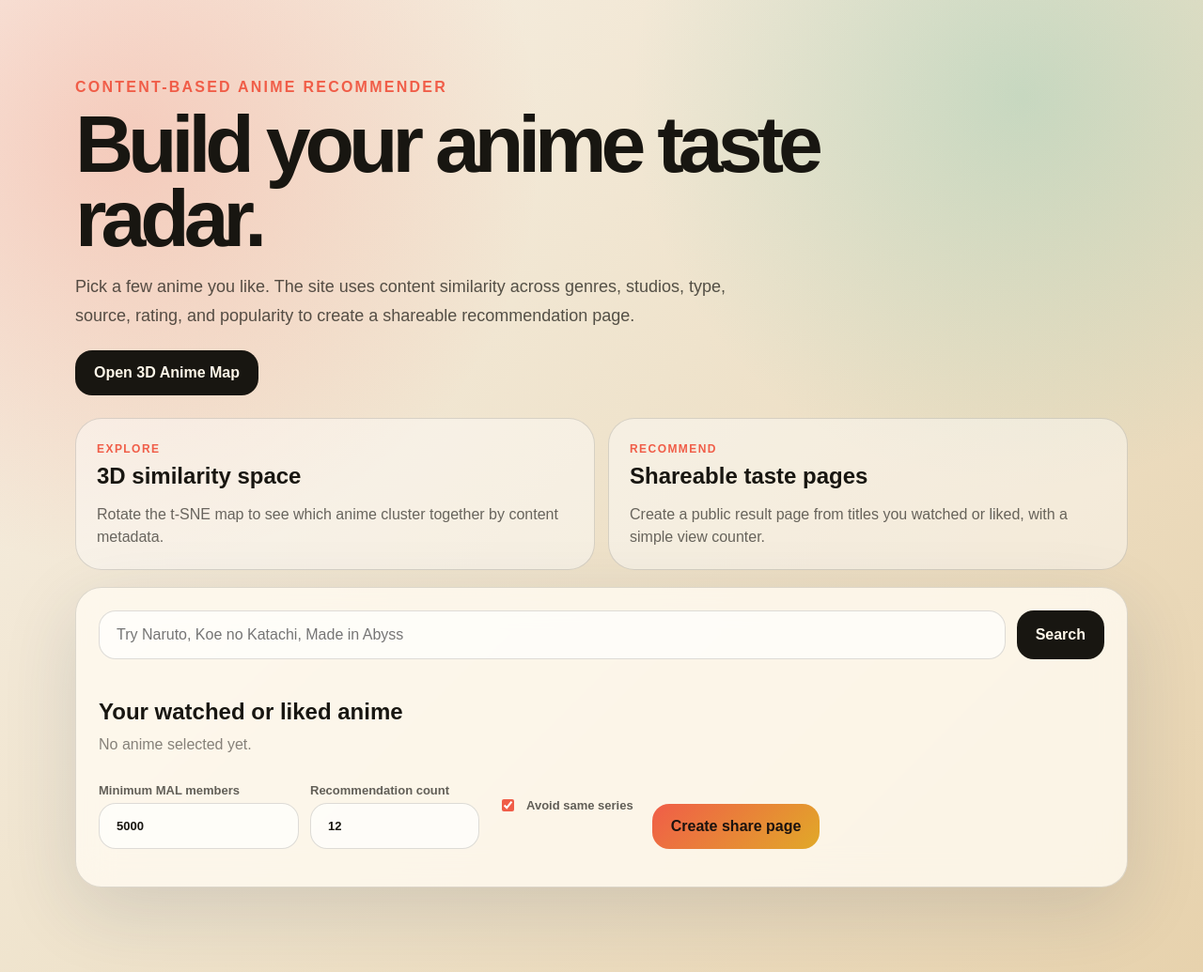
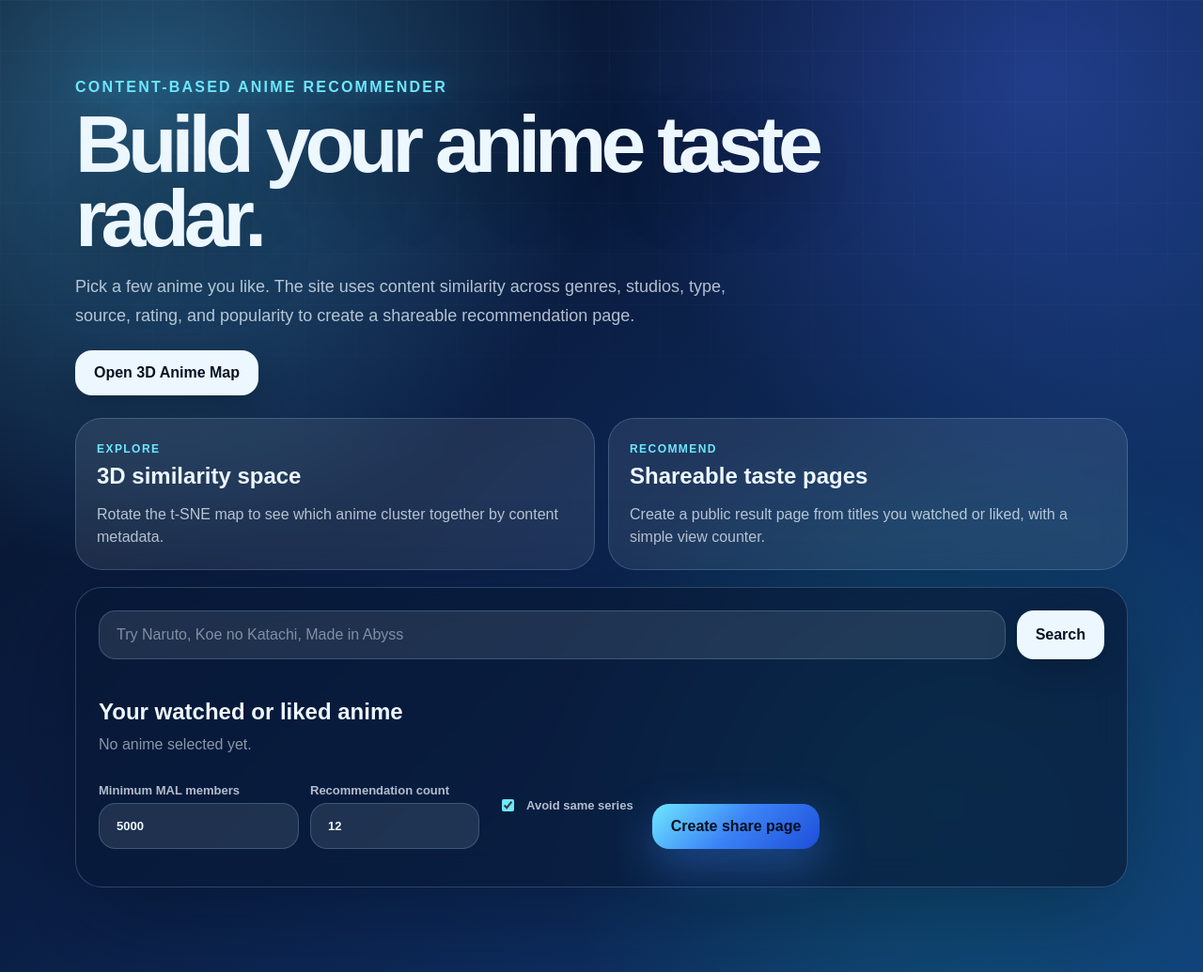
Before and after one commit to Ai-pre/Anime-recommendation-system, a Python web app: template templates/index.html in a window 1280 px wide. Shown: the whole page at 94% size. Run offline with Jinja, Linux system fonts and the light colour scheme; the template is opened without the code that fills it, so the values that code supplies are empty.

Commit message:
Refresh web theme with blue gradient

```diff
--- a/static/app.css
+++ b/static/app.css
@@ -1,12 +1,14 @@
 :root {
-  --ink: #181611;
-  --paper: #f6efe3;
-  --panel: rgba(255, 251, 241, 0.82);
-  --line: rgba(24, 22, 17, 0.14);
-  --coral: #f05d48;
-  --mint: #3bb49d;
-  --gold: #e1a928;
-  --blue: #213a5c;
+  --ink: #edf7ff;
+  --muted: rgba(237, 247, 255, 0.74);
+  --panel: rgba(8, 24, 54, 0.68);
+  --card: rgba(237, 247, 255, 0.11);
+  --line: rgba(174, 220, 255, 0.22);
+  --accent: #6ee7ff;
+  --accent-strong: #3b82f6;
+  --deep: #071328;
+  --blue: #112f62;
+  --navy: #061022;
 }
 
 * {
@@ -19,9 +21,22 @@ body {
   color: var(--ink);
   font-family: "Space Grotesk", "Pretendard", "Noto Sans KR", sans-serif;
   background:
-    radial-gradient(circle at 10% 15%, rgba(240, 93, 72, 0.24), transparent 28rem),
-    radial-gradient(circle at 85% 10%, rgba(59, 180, 157, 0.22), transparent 26rem),
-    linear-gradient(135deg, #f8f1e7 0%, #efe3cc 48%, #e7d2ad 100%);
+    radial-gradient(circle at 12% 12%, rgba(90, 200, 255, 0.38), transparent 30rem),
+    radial-gradient(circle at 86% 8%, rgba(74, 111, 255, 0.34), transparent 28rem),
+    radial-gradient(circle at 78% 82%, rgba(20, 184, 166, 0.24), transparent 26rem),
+    linear-gradient(135deg, #061022 0%, #0b1f45 42%, #113d79 100%);
+}
+
+body::before {
+  content: "";
+  position: fixed;
+  inset: 0;
+  pointer-events: none;
+  background-image:
+    linear-gradient(rgba(255, 255, 255, 0.045) 1px, transparent 1px),
+    linear-gradient(90deg, rgba(255, 255, 255, 0.035) 1px, transparent 1px);
+  background-size: 54px 54px;
+  mask-image: linear-gradient(to bottom, rgba(0, 0, 0, 0.7), transparent 78%);
 }
 
 .shell {
@@ -47,10 +62,11 @@ body {
 
 .eyebrow {
   margin: 0 0 12px;
-  color: var(--coral);
+  color: var(--accent);
   font-weight: 800;
   letter-spacing: 0.14em;
   text-transform: uppercase;
+  text-shadow: 0 0 24px rgba(110, 231, 255, 0.42);
 }
 
 h1 {
@@ -59,11 +75,12 @@ h1 {
   font-size: clamp(42px, 7vw, 86px);
   line-height: 0.92;
   letter-spacing: -0.07em;
+  text-shadow: 0 22px 70px rgba(0, 0, 0, 0.38);
 }
 
 .lead {
   max-width: 720px;
-  color: rgba(24, 22, 17, 0.72);
+  color: var(--muted);
   font-size: 18px;
   line-height: 1.7;
 }
@@ -73,7 +90,7 @@ h1 {
   border-radius: 28px;
   padding: 24px;
   background: var(--panel);
-  box-shadow: 0 24px 80px rgba(33, 58, 92, 0.14);
+  box-shadow: 0 28px 110px rgba(0, 10, 30, 0.42);
   backdrop-filter: blur(18px);
 }
 
@@ -88,14 +105,24 @@ input {
   border: 1px solid var(--line);
   border-radius: 18px;
   padding: 16px 18px;
-  background: rgba(255, 255, 255, 0.66);
+  background: rgba(237, 247, 255, 0.1);
   color: var(--ink);
   font: inherit;
+  outline: none;
+}
+
+input::placeholder {
+  color: rgba(237, 247, 255, 0.48);
+}
+
+input:focus {
+  border-color: rgba(110, 231, 255, 0.7);
+  box-shadow: 0 0 0 4px rgba(110, 231, 255, 0.14);
 }
 
 input[type="checkbox"] {
   width: auto;
-  accent-color: var(--coral);
+  accent-color: var(--accent);
 }
 
 button,
@@ -103,22 +130,24 @@ button,
   border: 0;
   border-radius: 18px;
   padding: 15px 20px;
-  background: var(--ink);
-  color: #fff8ea;
+  background: #edf7ff;
+  color: var(--navy);
   font: inherit;
   font-weight: 800;
   cursor: pointer;
   text-decoration: none;
+  box-shadow: 0 14px 34px rgba(0, 0, 0, 0.18);
 }
 
 .ghost-link.muted {
-  background: rgba(24, 22, 17, 0.1);
+  background: rgba(237, 247, 255, 0.12);
   color: var(--ink);
 }
 
 .primary {
-  background: linear-gradient(135deg, var(--coral), var(--gold));
-  color: #1c130f;
+  background: linear-gradient(135deg, #6ee7ff 0%, #3b82f6 50%, #1d4ed8 100%);
+  color: #041021;
+  box-shadow: 0 18px 48px rgba(59, 130, 246, 0.42);
 }
 
 .feature-strip {
@@ -132,11 +161,12 @@ button,
   border: 1px solid var(--line);
   border-radius: 28px;
   padding: 22px;
-  background: rgba(255, 255, 255, 0.44);
+  background: rgba(237, 247, 255, 0.09);
+  backdrop-filter: blur(14px);
 }
 
 .feature-card span {
-  color: var(--coral);
+  color: var(--accent);
   font-size: 12px;
   font-weight: 900;
   letter-spacing: 0.12em;
@@ -152,7 +182,7 @@ button,
 
 .feature-card p {
   margin-bottom: 0;
-  color: rgba(24, 22, 17, 0.64);
+  color: var(--muted);
   line-height: 1.5;
 }
 
@@ -161,7 +191,7 @@ button,
   border: 1px solid var(--line);
   border-radius: 18px;
   padding: 16px;
-  background: rgba(24, 22, 17, 0.08);
+  background: rgba(237, 247, 255, 0.08);
 }
 
 .search-results,
@@ -179,7 +209,9 @@ button,
   border: 1px solid var(--line);
   border-radius: 24px;
   padding: 18px;
-  background: rgba(255, 255, 255, 0.58);
+  background: var(--card);
+  box-shadow: 0 18px 60px rgba(0, 11, 35, 0.24);
+  backdrop-filter: blur(14px);
 }
 
 .result-item {
@@ -198,7 +230,7 @@ button,
 .result-item span,
 .card p,
 .status {
-  color: rgba(24, 22, 17, 0.64);
+  color: var(--muted);
   line-height: 1.5;
 }
 
@@ -218,21 +250,22 @@ button,
 }
 
 .chips.empty {
-  color: rgba(24, 22, 17, 0.52);
+  color: rgba(237, 247, 255, 0.56);
 }
 
 .chip {
   border: 1px solid var(--line);
   border-radius: 999px;
   padding: 10px 13px;
-  background: rgba(255, 255, 255, 0.6);
+  background: rgba(237, 247, 255, 0.12);
 }
 
 .chip button {
   margin-left: 8px;
   padding: 0 4px;
   background: transparent;
-  color: var(--coral);
+  color: var(--accent);
+  box-shadow: none;
 }
 
 .actions {
@@ -248,7 +281,7 @@ button,
   gap: 6px;
   max-width: 360px;
   min-width: 180px;
-  color: rgba(24, 22, 17, 0.68);
+  color: var(--muted);
   font-size: 13px;
   font-weight: 800;
 }
@@ -270,9 +303,10 @@ button,
   display: grid;
   place-items: center;
   border-radius: 16px;
-  background: var(--blue);
-  color: #fff8ea;
+  background: linear-gradient(135deg, #67e8f9, #2563eb);
+  color: #061022;
   font-weight: 900;
+  box-shadow: 0 12px 34px rgba(37, 99, 235, 0.35);
 }
 
 .card {
@@ -303,8 +337,8 @@ button,
 .meta span {
   border-radius: 999px;
   padding: 7px 9px;
-  background: rgba(59, 180, 157, 0.14);
-  color: #173f37;
+  background: rgba(110, 231, 255, 0.16);
+  color: #bdf4ff;
   font-size: 12px;
   font-weight: 800;
 }
@@ -312,9 +346,10 @@ button,
 .copy-button {
   border-radius: 999px;
   padding: 7px 10px;
-  background: rgba(33, 58, 92, 0.12);
-  color: var(--blue);
+  background: rgba(237, 247, 255, 0.16);
+  color: var(--ink);
   font-size: 12px;
+  box-shadow: none;
 }
 
 @media (max-width: 640px) {
```
